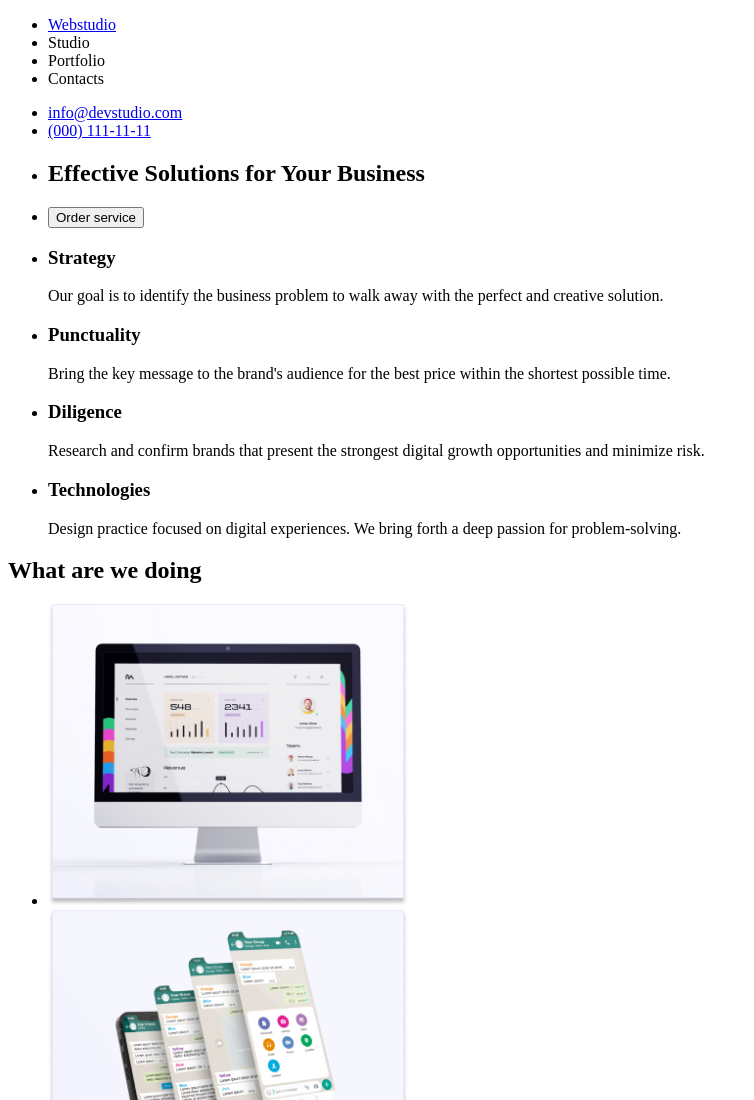
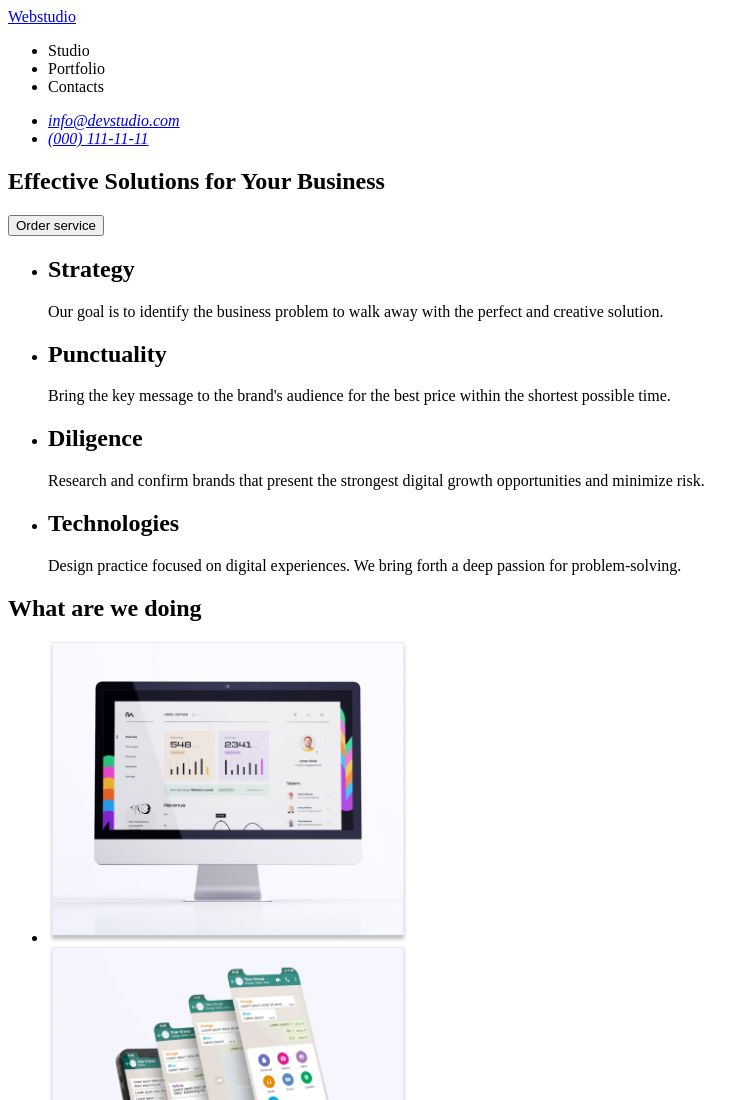
Before and after one commit to AlinaStadnyk/AlinaStadnyk-goit-markup-hw-01, a plain HTML site: page index.html in a window 1280 px wide. Shown: the top 1100 px of the page, without its empty margins (0-754 px from the left). Drawn offline with Linux system fonts and the light colour scheme.

Commit message:
fixed some mistakes

```diff
--- a/index.html
+++ b/index.html
@@ -9,52 +9,53 @@
   <body>
     <header>
       <nav>
+        <a href="./index.html">Webstudio</a>
         <ul>
-          <li><a href="./index.html">Webstudio</a></li>
           <li>Studio</li>
           <li>Portfolio</li>
           <li>Contacts</li>
 
         </ul>
       </nav>
-      <ul>
-        <li><a href="mailto:info@devstudio.com">info@devstudio.com</a></li>
-        <li><a href="tel:0001111111">(000) 111-11-11</a></li>
-      </ul>
+      <address>
+        <ul>
+          <li><a href="mailto:info@devstudio.com">info@devstudio.com</a></li>
+          <li><a href="tel:0001111111">(000) 111-11-11</a></li>
+        </ul>
+      </address>
+
     </header>
     <main>
       <!-- Hero section -->
       <section>
-        <ul>
-          <li><h1>Effective Solutions
-          for Your Business</h1></li>
-          <li>
+      <h1>Effective Solutions
+          for Your Business</h1>
+
             <button type="button">Order service</button>
-          </li>
-        </ul>
+
 
       </section>
       <!-- Benefits -->
       <section>
         <ul>
           <li>
-            <h3>Strategy</h3>
+            <h2>Strategy</h2>
             <p>Our goal is to identify the business
             problem to walk away with the perfect and creative solution.</p>
           </li>
           <li>
-            <h3>Punctuality
-            </h3>
+            <h2>Punctuality
+            </h2>
 <p>Bring the key message to the brand's audience for the best price within the shortest possible time.</p>
           </li>
           <li>
-            <h3>Diligence
-            </h3>
+            <h2>Diligence
+            </h2>
             <p>Research and confirm brands that present the strongest digital growth opportunities and minimize risk.</p>
           </li>
           <li>
-            <h3>Technologies
-            </h3>
+            <h2>Technologies
+            </h2>
             <p>Design practice focused on digital experiences. We bring forth a deep passion for problem-solving.</p>
           </li>
         </ul>
```
Also changed, not shown: 2 other files.
